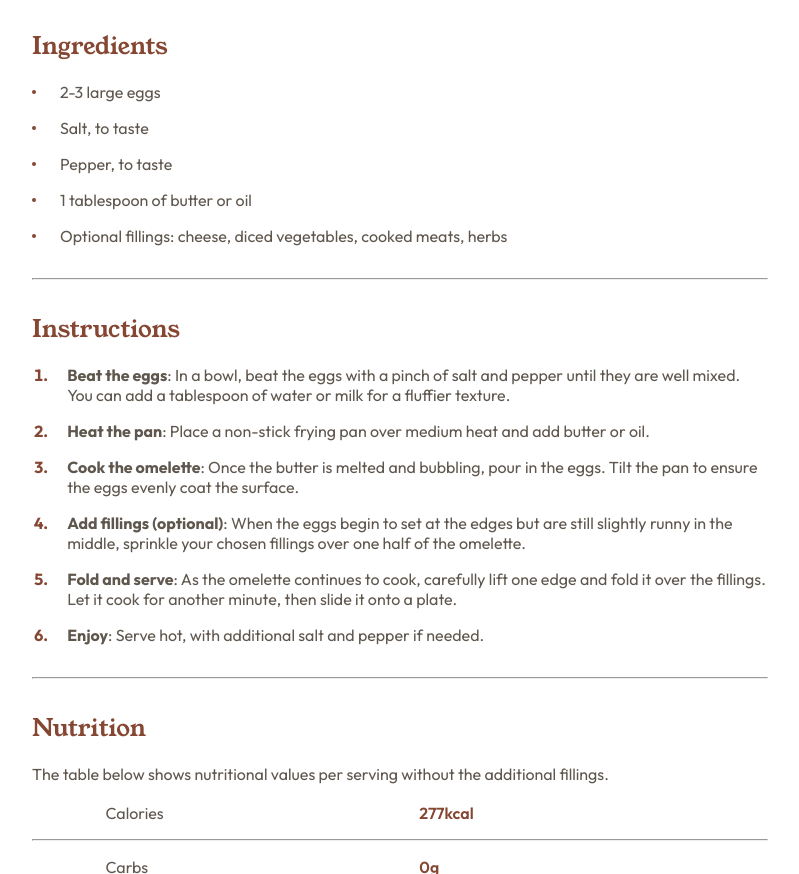
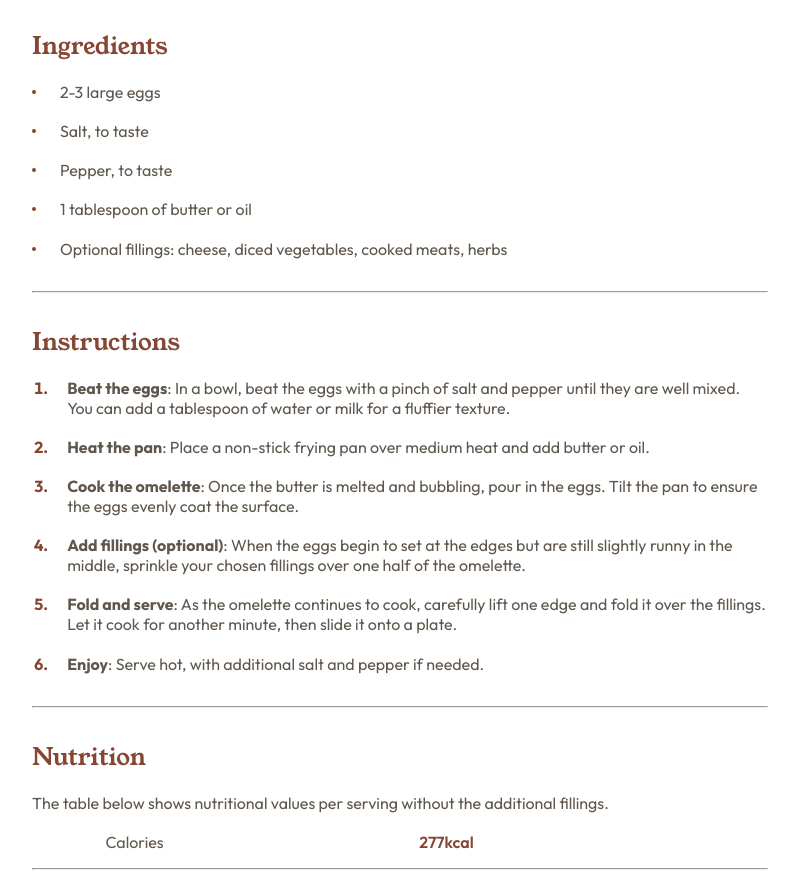
Before and after one commit to ManasiCoder/recipe-page, a plain HTML site: page index.html in a window 1280 px wide. Shown: the part 722-1596 px from the top of the page, without its empty margins (240-1039 px from the left). Drawn offline with Linux system fonts and the light colour scheme.

Commit message:
Update text.css

```diff
--- a/assets/css/text.css
+++ b/assets/css/text.css
@@ -5,17 +5,14 @@
 .ingredients,
 .instructions,
 .nutrition,
-.container-nutrition {
+.container-nutrition,
+.preparation ul,
+.ingredients ul,
+.instructions ol {
   display: grid;
   gap: 1.2rem;
 }
 
-.preparation ul,
-.ingredients ul,
-.instructions ol {
-  display: grid;
-  gap: 1rem;
-}
 
 /* SECTION DESCRIPTION */
 
```
